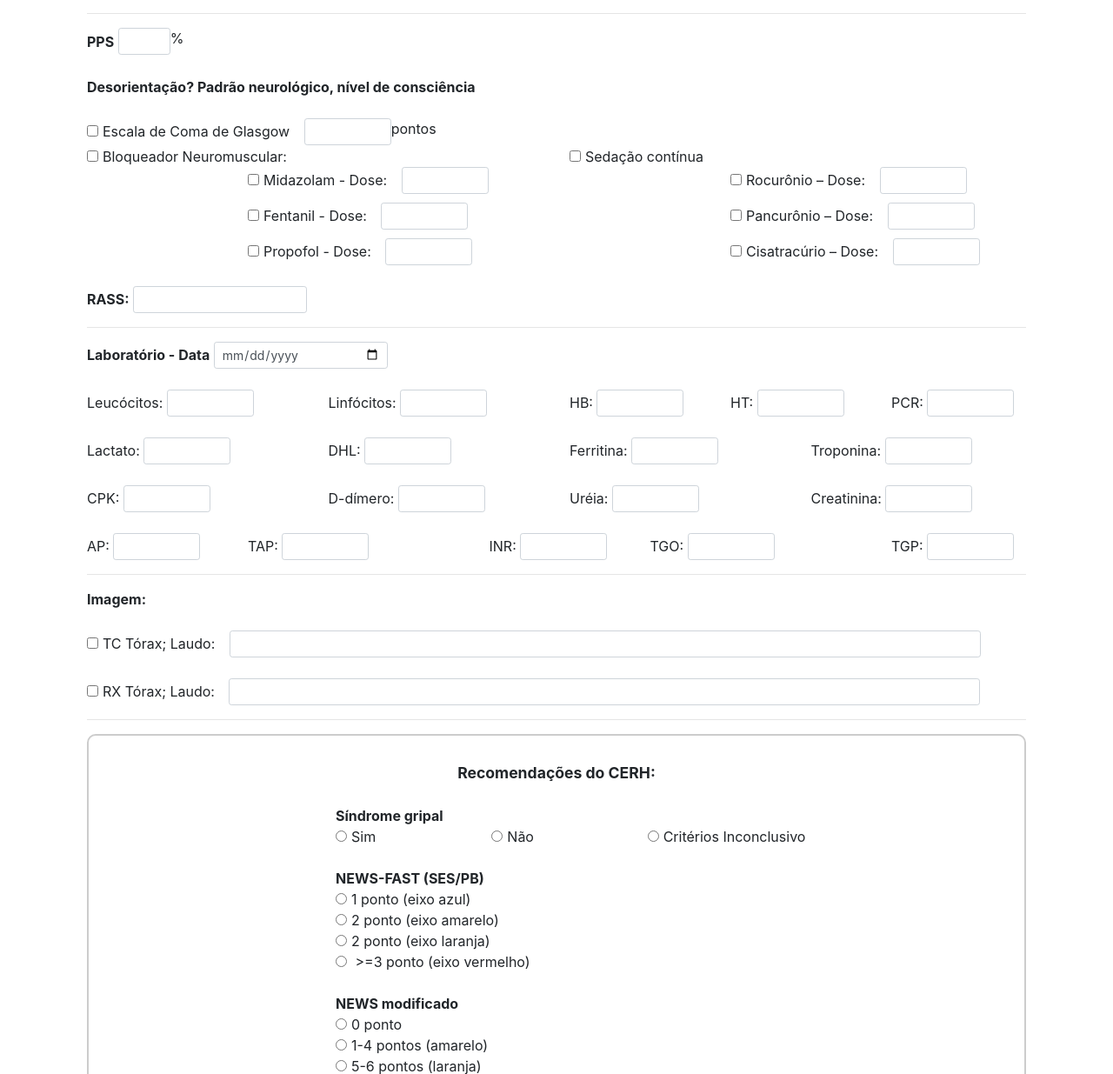
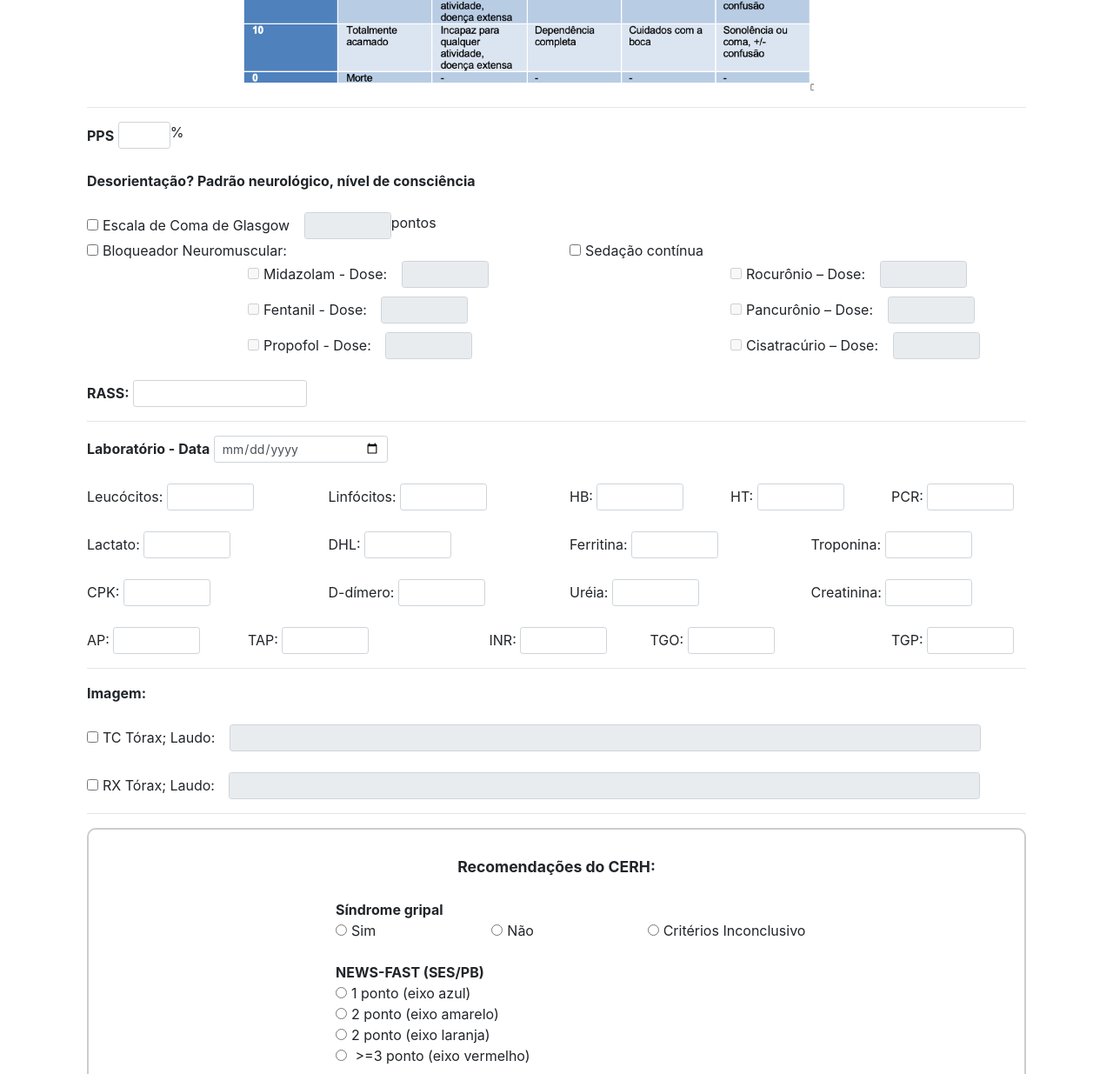
Before and after one commit to sergiocampos/covid19, a Django app: page /regulacao/ in a window 1280 px wide. Shown: the part 3809-5044 px from the top of the page at 87% size. Run offline with Django 3.2, Linux system fonts and the light colour scheme; the visitor is signed in with stand-in values (Sample User, id 1); some libraries are stand-ins or nearby versions.

Commit message:
finalizado template

```diff
--- a/templates/regulacao.html
+++ b/templates/regulacao.html
@@ -513,26 +513,26 @@ máxima de 12h de validação para recepção na unidade solicitante.
 				</div>
 				<div class="col-sm-4">
 					<label class="form-check-label" for="">
-				        <input type="checkbox" class="form-check-input" id="" name="mascara_reservatorio" value="something">CN:
+				        <input type="checkbox" class="form-check-input" id="check_cn_id" name="mascara_reservatorio" value="" onclick="activeValorCn()">CN:
 				      </label>
 
 				    <div class="form-check-inline">
-				        <input type="number" min="0" max="500" class="form-control form-control-sm" id="" placeholder="" name="spo2" style="width: 60px" value="cn">
+				        <input type="number" min="0" class="form-control form-control-sm" id="dose_cn_id" placeholder="" name="" style="width: 60px" value="cn" disabled>
 				    </div><label for="" style="margin-left: -10px">lts/min</label>
 				</div>
 				<div class="col-sm-2">
 					<label class="form-check-label" for="">
-				        <input type="checkbox" class="form-check-input" id="" name="venturi" value="something">Venturi
-				      </label>
-
-					<div class="form-check-inline">
-				        <input type="number" min="0" max="500" class="form-control form-control-sm" id="" placeholder="" name="spo2" style="width: 60px" value="">
+				        <input type="checkbox" class="form-check-input" id="check_venturi_id" name="venturi" value="" onclick="activeValorVenturi()">Venturi
+				      </label>
+
+					<div class="form-check-inline">
+				        <input type="number" min="0" class="form-control form-control-sm" id="venturi_id" placeholder="" name="spo2" style="width: 60px" value="" disabled>
 				    </div><label for="" style="margin-left: -10px">%</label>
 				</div>
 				<div class="col-sm-4">
 					<div class="form-check-inline">
 				      <label class="form-check-label" for="">
-				        <input type="checkbox" class="form-check-input" id="" name="mascara_reservatorio" value="something">Máscara com reservatório
+				        <input type="checkbox" class="form-check-input" id="" name="mascara_reservatorio" value="">Máscara com reservatório
 				      </label>
 				    </div>
 
@@ -546,7 +546,7 @@ máxima de 12h de validação para recepção na unidade solicitante.
 				<div class="col-sm-1">
 					<div class="form-check-inline" style="width: 130px">
 				      <label class="form-check-label" for="">
-				        <input type="checkbox" class="form-check-input" id="" name="mascara_reservatorio" value="something">PCV
+				        <input type="checkbox" class="form-check-input" id="" name="mascara_reservatorio" value="">PCV
 				      </label>
 				    </div>
 				</div>
@@ -572,11 +572,11 @@ máxima de 12h de validação para recepção na unidade solicitante.
 				        <input type="number" min="0" max="500" class="form-control form-control-sm" id="" placeholder="" name="vt" style="width: 60px" value="">
 				    </div><label for="" style="margin-left: -10px">mL/Kg</label>
 				</div>
-				<div class="col-sm-3">
+				<div class="col-sm-3" style="font-size: 90%">
 					Delta pressure:
 				    <div class="form-check-inline" style="width:">
-				        <input type="number" min="0" max="500" class="form-control form-control-sm" id="" placeholder="" name="delta_pressure" style="width: 80px" value="">
-				    </div><label for="" style="">cmH2O</label>
+				        <input type="number" min="0" class="form-control form-control-sm" id="" placeholder="" name="delta_pressure" style="width: 80px" value="">cmH2O
+				    </div>
 				</div>
 				<div class="col-sm-3">
 					Pplatô:
@@ -659,11 +659,11 @@ máxima de 12h de validação para recepção na unidade solicitante.
 				<div class="col-sm-5" style="">
 					<div class="form-check-inline" style="width:">
 				      <label class="form-check-label" for="">
-				        <input type="checkbox" class="form-check-input" id="" name="mascara_reservatorio" value="something">Noradrenalina - Dose
-				      </label>
-				    </div>
-					<div class="form-check-inline" style="">
-	              		<input type="number" size="2" class="form-control form-control-sm" id="nora" step="0.01" min="0" max="100" name="qtd_nora" style="width: 100px">
+				        <input type="checkbox" class="form-check-input" id="check_nora_id" name="mascara_reservatorio" value="" onclick="activeDoseNora()">Noradrenalina - Dose
+				      </label>
+				    </div>
+					<div class="form-check-inline" style="">
+	              		<input type="number" size="2" class="form-control form-control-sm" id="dose_nora_id" step="0.01" min="0" max="100" name="qtd_nora" style="width: 100px" disabled>
 	              		<div class="invalid-feedback"></div>
 	              		<label for="">mcg/kg/min</label>
 	              	</div>
@@ -671,11 +671,11 @@ máxima de 12h de validação para recepção na unidade solicitante.
 				<div class="col-sm-5" style="">
 					<div class="form-check-inline" style="width:">
 				      <label class="form-check-label" for="">
-				        <input type="checkbox" class="form-check-input" id="" name="mascara_reservatorio" value="something">Adrenalina - Dose
-				      </label>
-				    </div>
-					<div class="form-check-inline" style="">
-	              		<input type="number" size="2" class="form-control form-control-sm" id="nora" step="0.01" min="0" max="100" name="qtd_adrenalina" style="width: 100px">
+				        <input type="checkbox" class="form-check-input" id="check_adrenalina_id" name="mascara_reservatorio" value="" onclick="activeDoseAdrenalina()">Adrenalina - Dose
+				      </label>
+				    </div>
+					<div class="form-check-inline" style="">
+	              		<input type="number" size="2" class="form-control form-control-sm" id="dose_adrenalina_id" step="0.01" min="0" max="100" name="qtd_adrenalina" style="width: 100px" disabled>
 	              		<div class="invalid-feedback"></div>
 	              		<label for="">mcg/kg/min</label>
 	              	</div>
@@ -689,11 +689,11 @@ máxima de 12h de validação para recepção na unidade solicitante.
 				<div class="col-sm-5" style="">
 					<div class="form-check-inline" style="width:">
 				      <label class="form-check-label" for="">
-				        <input type="checkbox" class="form-check-input" id="" name="mascara_reservatorio" value="something">Vasopressina - Dose
-				      </label>
-				    </div>
-					<div class="form-check-inline" style="">
-	              		<input type="number" size="2" class="form-control form-control-sm" id="nora" step="0.01" min="0" max="100" name="qtd_vasopressina" style="width: 100px">
+				        <input type="checkbox" class="form-check-input" id="check_vasopressina_id" name="mascara_reservatorio" value="" onclick="activeDoseVaso()">Vasopressina - Dose
+				      </label>
+				    </div>
+					<div class="form-check-inline" style="">
+	              		<input type="number" size="2" class="form-control form-control-sm" id="dose_vasopressina_id" step="0.01" min="0" max="100" name="qtd_vasopressina" style="width: 100px" disabled>
 	              		<div class="invalid-feedback"></div>
 	              		<label for="">UI/min</label>
 	              	</div>
@@ -701,11 +701,11 @@ máxima de 12h de validação para recepção na unidade solicitante.
 				<div class="col-sm-5" style="">
 					<div class="form-check-inline" style="width:">
 				      <label class="form-check-label" for="">
-				        <input type="checkbox" class="form-check-input" id="" name="mascara_reservatorio" value="something">Dobutamina - Dose
-				      </label>
-				    </div>
-					<div class="form-check-inline" style="">
-	              		<input type="number" size="2" class="form-control form-control-sm" id="nora" step="0.01" min="0" max="100" name="qtd_dobutamina" style="width: 100px">
+				        <input type="checkbox" class="form-check-input" id="check_dobutamina_id" name="mascara_reservatorio" value="" onclick="activeDoseDobutamina()">Dobutamina - Dose
+				      </label>
+				    </div>
+					<div class="form-check-inline" style="">
+	              		<input type="number" size="2" class="form-control form-control-sm" id="dose_dobutamina_id" step="0.01" min="0" max="100" name="qtd_dobutamina" style="width: 100px" disabled>
 	              		<div class="invalid-feedback"></div>
 	              		<label for="">mcg/kg/min</label>
 	              	</div>
@@ -879,28 +879,26 @@ máxima de 12h de validação para recepção na unidade solicitante.
 				<div class="col-sm-2">
 					<div class="form-check-inline" style="width: 110%">
 				      <label class="form-check-label" for="">
-				        <input type="radio" class="form-check-input" id="" name="em_uso_corticosteroide" value="Sim">Sim - Qual Dose:
-				      </label>
-				    </div>
-
-				</div>
-				<div class="col-sm-2">
-					<div class="form-check-inline" style="width: 100px">
-						<input type="number" class="form-control form-control-sm" id="" placeholder="" name="dose_corticosteroide" value="" min="0" max="10000">
-				    </div>
-				</div>
-				<div class="col-sm-4">
-					<div class="form-check-inline">
-				      <label class="form-check-label" for="">Data de Início:
-
-				      </label>
-				      <input type="date" class="form-control form-control-sm" id="" name="data_inicio_corticosteroide" value="">
+				        <input type="radio" class="form-check-input" id="" name="em_uso_corticosteroide" value="Sim" onclick="activeDoseCorticosteroide()">Sim - Qual Dose:
+				      </label>
+				    </div>
+
+				</div>
+				<div class="col-sm-2">
+					<div class="form-check-inline" style="width: 100px">
+						<input type="text" class="form-control form-control-sm" id="corticosteroide_id" placeholder="" name="dose_corticosteroide" value="" disabled>
+				    </div>
+				</div>
+				<div class="col-sm-3" style="">
+					<div class="form-check-inline" style="">
+				      Data de Início:
+				      <input type="date" class="" id="data_inicio_corticosteroide_id" name="data_inicio_corticosteroide" value="" disabled>
 				    </div>
 				</div>
 				<div class="col-sm-1">
 					<div class="form-check-inline" style="width: 110%">
 				      <label class="form-check-label" for="">
-				        <input type="radio" class="form-check-input" id="" name="em_uso_corticosteroide" value="Não">Não
+				        <input type="radio" class="form-check-input" id="" name="em_uso_corticosteroide" value="Não" onclick="desactiveDoseCorticosteroide()">Não
 				      </label>
 				    </div>
 
@@ -914,24 +912,23 @@ máxima de 12h de validação para recepção na unidade solicitante.
 				<div class="col-sm-2">
 					<div class="form-check-inline" style="width: 110%">
 				      <label class="form-check-label" for="">
-				        <input type="radio" class="form-check-input" id="" name="em_uso_hidrocloroquina" value="Sim">Sim - Data de Início:
-				      </label>
-				    </div>
-
-				</div>
-				<div class="col-sm-2">
-					<div class="form-check-inline" style="">
-						<input type="date" class="form-control form-control-sm" id="" name="data_inicio_hidroxicloroquina" value="">
+				        <input type="radio" class="form-check-input" id="" name="em_uso_hidrocloroquina" value="Sim" onclick="activeDataInicioHC()">Sim - Data de Início:
+				      </label>
+				    </div>
+
+				</div>
+				<div class="col-sm-2">
+					<div class="form-check-inline" style="">
+						<input type="date" class="form-control form-control-sm" id="data_inicio_hidroxicloroquina_id" name="data_inicio_hidroxicloroquina" value="" disabled>
 				    </div>
 				</div>
 
 				<div class="col-sm-1">
 					<div class="form-check-inline" style="width: 110%">
 				      <label class="form-check-label" for="">
-				        <input type="radio" class="form-check-input" id="" name="em_uso_hidrocloroquina" value="Não">Não
-				      </label>
-				    </div>
-
+				        <input type="radio" class="form-check-input" id="" name="em_uso_hidrocloroquina" value="Não" onclick="desactiveDataInicioHC()">Não
+				      </label>
+				    </div>
 				</div>
 
 			</div><hr>
@@ -942,21 +939,21 @@ máxima de 12h de validação para recepção na unidade solicitante.
 				<div class="col-sm-2">
 					<div class="form-check-inline" style="width: 110%">
 				      <label class="form-check-label" for="">
-				        <input type="radio" class="form-check-input" id="" name="em_uso_oseltamivir" value="Sim">Sim - Data de Início:
-				      </label>
-				    </div>
-
-				</div>
-				<div class="col-sm-2">
-					<div class="form-check-inline" style="">
-						<input type="date" class="form-control form-control-sm" id="" name="data_inicio_oseltamivir" value="">
+				        <input type="radio" class="form-check-input" id="" name="em_uso_oseltamivir" value="Sim" onclick="dataInicioOseltamivir()">Sim - Data de Início:
+				      </label>
+				    </div>
+
+				</div>
+				<div class="col-sm-2">
+					<div class="form-check-inline" style="">
+						<input type="date" class="form-control form-control-sm" id="data_inicio_oseltamivir_id" name="data_inicio_oseltamivir" value="" disabled>
 				    </div>
 				</div>
 
 				<div class="col-sm-1">
 					<div class="form-check-inline" style="width: 110%">
 				      <label class="form-check-label" for="">
-				        <input type="radio" class="form-check-input" id="" name="em_uso_oseltamivir" value="Não">Não
+				        <input type="radio" class="form-check-input" id="" name="em_uso_oseltamivir" value="Não" onclick="desactiveDataInicioOseltamivir()">Não
 				      </label>
 				    </div>
 
@@ -984,14 +981,14 @@ máxima de 12h de validação para recepção na unidade solicitante.
 				<div class="col-sm-3" style="">
 					<b>Tipo de Heparina</b>
 					<div class="form-check-inline" style="width: 100px">
-						<input type="text" class="form-control form-control-sm" id="heparina_tipo" placeholder="" name="tipo_heparina" value="" style="">
+						<input type="text" class="form-control form-control-sm" id="heparina_tipo" placeholder="" name="tipo_heparina" value="" style="" disabled>
 				    </div>
 
 				</div>
 				<div class="col-sm-2" style="">
 					<b style="font-size: 90%">Dose:</b>
 					<div class="form-check-inline" style="width: 60%;">
-						<input type="text" class="form-control form-control-sm" id="heparina_dose" placeholder="" name="dose_heparina" value="">
+						<input type="text" class="form-control form-control-sm" id="heparina_dose" placeholder="" name="dose_heparina" value="" disabled>
 				    </div>
 				</div>
 
@@ -1025,7 +1022,7 @@ máxima de 12h de validação para recepção na unidade solicitante.
 			<div class="row">
 				<div class="col-sm-2"></div>
 				<!-- div da 1° tabela -->
-				<img src="{% static "cetpb/tabela1.png" %}" alt="" style="width: 60%">
+				<img src="{% static "covid19/tabela1.png" %}" alt="" style="width: 60%">
 			</div><hr>
 			<div class="row">
 				<div class="col-sm-2">
@@ -1046,11 +1043,11 @@ máxima de 12h de validação para recepção na unidade solicitante.
 				<div class="col-sm-5" style="">
 					<div class="form-check-inline" style="width:">
 				      <label class="form-check-label" for="">
-				        <input type="checkbox" class="form-check-input" id="" name="mascara_reservatorio" value="something">Escala de Coma de Glasgow
-				      </label>
-				    </div>
-					<div class="form-check-inline" style="">
-	              		<input type="number" size="2" class="form-control form-control-sm" id="nora" step="" min="0" max="100" name="" style="width: 100px">
+				        <input type="checkbox" class="form-check-input" id="check_escala_glasgow" name="mascara_reservatorio" value="" onclick="activeValorGlasgow()">Escala de Coma de Glasgow
+				      </label>
+				    </div>
+					<div class="form-check-inline" style="">
+	              		<input type="number" size="2" class="form-control form-control-sm" id="escala_glasgow_id" step="" min="0" max="100" name="escala_glasgow" style="width: 100px" disabled>
 	              		<div class="invalid-feedback"></div>
 	              		<label for="">pontos</label>
 	              	</div>
@@ -1068,18 +1065,18 @@ máxima de 12h de validação para recepção na unidade solicitante.
 				<div class="col-sm-3">
 					<div class="form-check-inline" style="width:">
 				      <label class="form-check-label" for="">
-				        <input type="checkbox" class="form-check-input" id="" name="mascara_reservatorio" value="Bloqueador Neuromuscular">Bloqueador Neuromuscular:
-				      </label>
-				    </div>
-				</div>
-				<div class="col-sm-3">
-
-				</div>
-
-				<div class="col-sm-3">
-					<div class="form-check-inline" style="width:">
-				      <label class="form-check-label" for="">
-				        <input type="checkbox" class="form-check-input" id="" name="mascara_reservatorio" value="something">Sedação contínua
+				        <input type="checkbox" class="form-check-input" id="check_bloqueador_neuromuscular_id" name="mascara_reservatorio" value="Bloqueador Neuromuscular" onclick="activeBloqueadores()">Bloqueador Neuromuscular:
+				      </label>
+				    </div>
+				</div>
+				<div class="col-sm-3">
+
+				</div>
+
+				<div class="col-sm-3">
+					<div class="form-check-inline" style="width:">
+				      <label class="form-check-label" for="">
+				        <input type="checkbox" class="form-check-input" id="check_sedacao_continua_id" name="sedacao_continua" value="Sedação Continua" onclick="activeSedacaoContinua()">Sedação contínua
 				      </label>
 				    </div>
 				</div>
@@ -1093,11 +1090,11 @@ máxima de 12h de validação para recepção na unidade solicitante.
 				<div class="col-sm-4" style="margin-left: ">
 					<div class="form-check-inline" style="width:">
 				      <label class="form-check-label" for="">
-				        <input type="checkbox" class="form-check-input" id="" name="mascara_reservatorio" value="Midazolam">Midazolam - Dose:
-				      </label>
-				    </div>
-					<div class="form-check-inline" style="">
-	              		<input type="text" size="2" class="form-control form-control-sm" id="nora" name="midazolam_dose" style="width: 100px">
+				        <input type="checkbox" class="form-check-input" id="check_midazolam" name="mascara_reservatorio" value="Midazolam" disabled onclick="activeDoseMidazolam()">Midazolam - Dose:
+				      </label>
+				    </div>
+					<div class="form-check-inline" style="">
+	              		<input type="text" size="2" class="form-control form-control-sm" id="dose_midazolam_id" name="midazolam_dose" style="width: 100px" disabled>
 
 	              	</div>
 				</div>
@@ -1107,11 +1104,11 @@ máxima de 12h de validação para recepção na unidade solicitante.
 				<div class="col-sm-4" style="background-color: ">
 					<div class="form-check-inline">
 				      <label class="form-check-label" for="">
-				        <input type="checkbox" class="form-check-input" id="" name="mascara_reservatorio" value="Rocurônio">Rocurônio – Dose:
+				        <input type="checkbox" class="form-check-input" id="check_rocuronio_id" name="Rocurônio" value="Rocurônio" disabled onclick="activeDoseRocuronio()">Rocurônio – Dose:
 				      </label>
 				    </div>
 					<div class="form-check-inline" style="margin-left:">
-						<input type="text" size="2" class="form-control form-control-sm" id="nora" name="rocuronio_dose" style="width: 100px">
+						<input type="text" size="2" class="form-control form-control-sm" id="rocuronio_dose_id" name="rocuronio_dose" style="width: 100px" disabled>
 	              	</div>
 
 
@@ -1123,22 +1120,22 @@ máxima de 12h de validação para recepção na unidade solicitante.
 				<div class="col-sm-4">
 					<div class="form-check-inline">
 				      <label class="form-check-label" for="">
-				        <input type="checkbox" class="form-check-input" id="" name="mascara_reservatorio" value="Fentanil">Fentanil - Dose:
+				        <input type="checkbox" class="form-check-input" id="check_fentanil_id" name="fentanil" value="Fentanil" disabled onclick="activeDoseFentanil()">Fentanil - Dose:
 				      </label>
 				    </div>
 					<div class="form-check-inline" style="margin-left:">
-						<input type="text" size="2" class="form-control form-control-sm" id="nora" name="fentanil_dose" style="width: 100px">
+						<input type="text" size="2" class="form-control form-control-sm" id="dose_fentanil_id" name="fentanil_dose" style="width: 100px" disabled>
 	              	</div>
 				</div>
 				<div class="col-sm-2"></div>
 				<div class="col-sm-4">
 					<div class="form-check-inline" style="width:">
 				      <label class="form-check-label" for="">
-				        <input type="checkbox" class="form-check-input" id="" name="mascara_reservatorio" value="Pancurônio">Pancurônio – Dose:
-				      </label>
-				    </div>
-					<div class="form-check-inline" style="">
-						<input type="text" size="2" class="form-control form-control-sm" id="nora" name="pacuronio_dose" style="width: 100px">
+				        <input type="checkbox" class="form-check-input" id="check_pancuronio_id" name="pacuronio" value="Pancurônio" disabled onclick="activeDosePacuronio()">Pancurônio – Dose:
+				      </label>
+				    </div>
+					<div class="form-check-inline" style="">
+						<input type="text" size="2" class="form-control form-control-sm" id="pacuronio_dose_id" name="pacuronio_dose" style="width: 100px" disabled>
 	              	</div>
 				</div>
 			</div>
@@ -1151,11 +1148,11 @@ máxima de 12h de validação para recepção na unidade solicitante.
 				<div class="col-sm-4" style="">
 					<div class="form-check-inline" style="width:">
 				      <label class="form-check-label" for="">
-				        <input type="checkbox" class="form-check-input" id="" name="mascara_reservatorio" value="Propofol">Propofol - Dose:
-				      </label>
-				    </div>
-					<div class="form-check-inline" style="">
-						<input type="text" size="2" class="form-control form-control-sm" id="nora" name="propofol_dose" style="width: 100px">
+				        <input type="checkbox" class="form-check-input" id="check_propofol_id" name="mascara_reservatorio" value="Propofol" disabled onclick="activeDosePropofol()">Propofol - Dose:
+				      </label>
+				    </div>
+					<div class="form-check-inline" style="">
+						<input type="text" size="2" class="form-control form-control-sm" id="dose_propofol_id" name="propofol_dose" style="width: 100px" disabled>
 	              	</div>
 				</div>
 				<div class="col-sm-2" style="">
@@ -1164,11 +1161,11 @@ máxima de 12h de validação para recepção na unidade solicitante.
 				<div class="col-sm-4" style="">
 					<div class="form-check-inline" style="width:">
 				      <label class="form-check-label" for="">
-				        <input type="checkbox" class="form-check-input" id="" name="mascara_reservatorio" value="Cisatracúrio">Cisatracúrio – Dose:
+				        <input type="checkbox" class="form-check-input" id="check_cisatracurio_id" name="cisatracurio" value="Cisatracúrio" disabled onclick="activeDoseCisatracurio()">Cisatracúrio – Dose:
 				      </label>
 				    </div>
 				    <div class="form-check-inline" style="margin-left:">
-						<input type="text" size="2" class="form-control form-control-sm" id="nora" name="cisacuronio_dose" style="width: 100px">
+						<input type="text" size="2" class="form-control form-control-sm" id="cisatracurio_dose_id" name="cisatracurio_dose" style="width: 100px" disabled>
 	              	</div>
 				</div>
 
@@ -1314,11 +1311,11 @@ máxima de 12h de validação para recepção na unidade solicitante.
 				<div class="col-sm-12">
 					<div class="form-check-inline" style="width:">
 				      <label class="form-check-label" for="">
-				        <input type="checkbox" class="form-check-input" id="" name="exame_imagem" value="TC Tórax">TC Tórax; Laudo:
+				        <input type="checkbox" class="form-check-input" id="check_tc_torax_id" name="exame_imagem" value="TC Tórax" onclick="activeLaudoTc()">TC Tórax; Laudo:
 				      </label>
 				    </div>
 					<div class="form-check-inline" style="width: 80%">
-						<input type="text" size="" class="form-control form-control-sm" id="" step="" name="laudo_tc_torax" style="">
+						<input type="text" size="" class="form-control form-control-sm" id="laudo_tc_torax_id" step="" name="laudo_tc_torax" style="" disabled>
 	              	</div>
 				</div>
 			</div><br>
@@ -1326,11 +1323,11 @@ máxima de 12h de validação para recepção na unidade solicitante.
 				<div class="col-sm-12">
 					<div class="form-check-inline" style="width:">
 				      <label class="form-check-label" for="">
-				        <input type="checkbox" class="form-check-input" id="" name="exame_imagem" value="RX Tórax">RX Tórax; Laudo:
+				        <input type="checkbox" class="form-check-input" id="check_rx_torax_id" name="rx_torax" value="RX Tórax" onclick="activeLaudoRx()">RX Tórax; Laudo:
 				      </label>
 				    </div>
 					<div class="form-check-inline" style="width: 80%">
-						<input type="text" size="" class="form-control form-control-sm" id="" step="" name="laudo_rx_torax" style="">
+						<input type="text" size="" class="form-control form-control-sm" id="laudo_rx_torax_id" step="" name="laudo_rx_torax" style="" disabled>
 	              	</div>
 				</div>
 			</div><hr>
@@ -1685,7 +1682,7 @@ máxima de 12h de validação para recepção na unidade solicitante.
 			</div><br>
 			<div class="row">
 				<div class="col-sm-3"></div>
-				<img src="{% static "cetpb/prioridades.png" %}" alt="" style="width: 60%">
+				<img src="{% static "covid19/prioridades.png" %}" alt="" style="width: 60%">
 			</div>
 			<br>
 			<div class="row">
```
Also changed, not shown: static/js/covid.js (+234 -0 lines).
